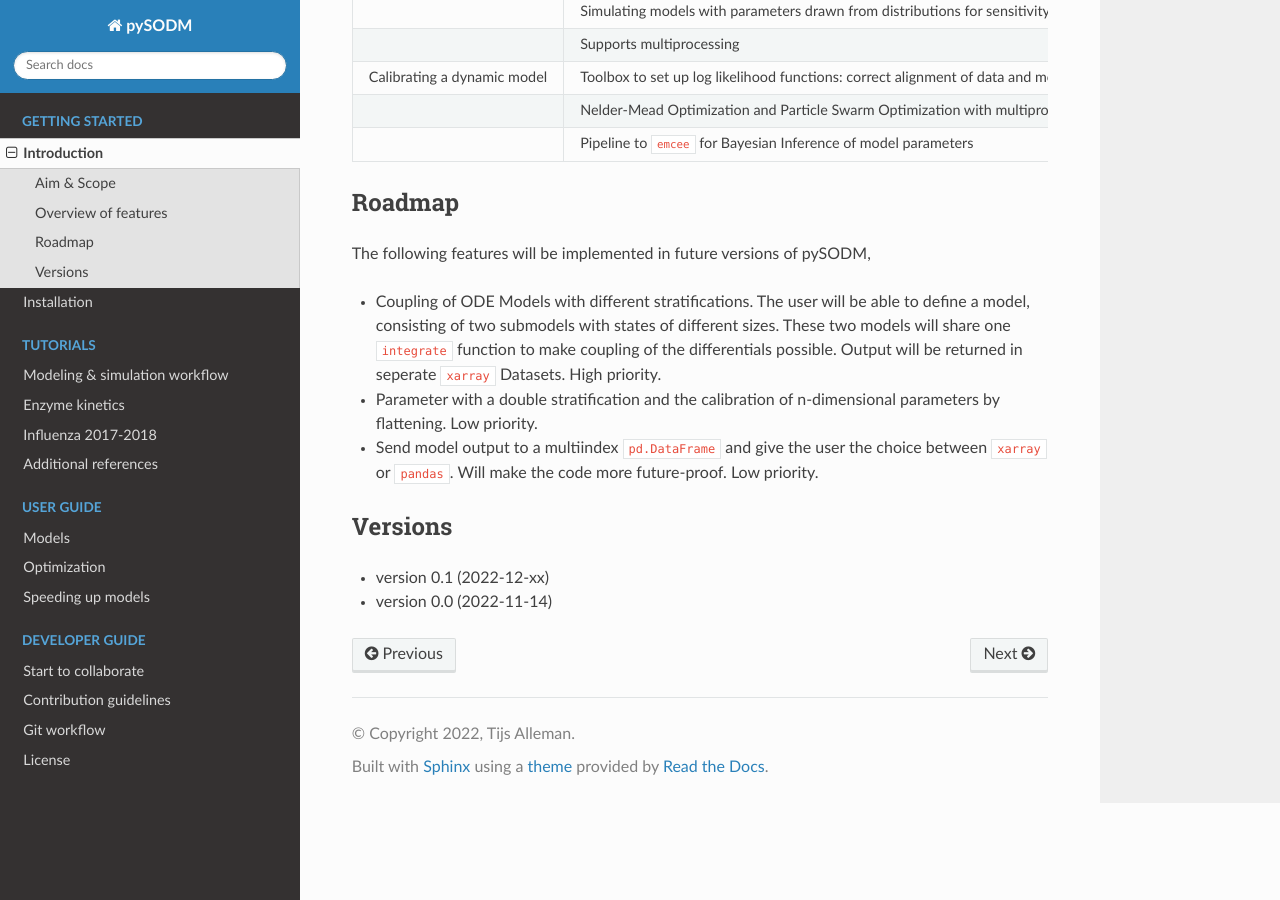
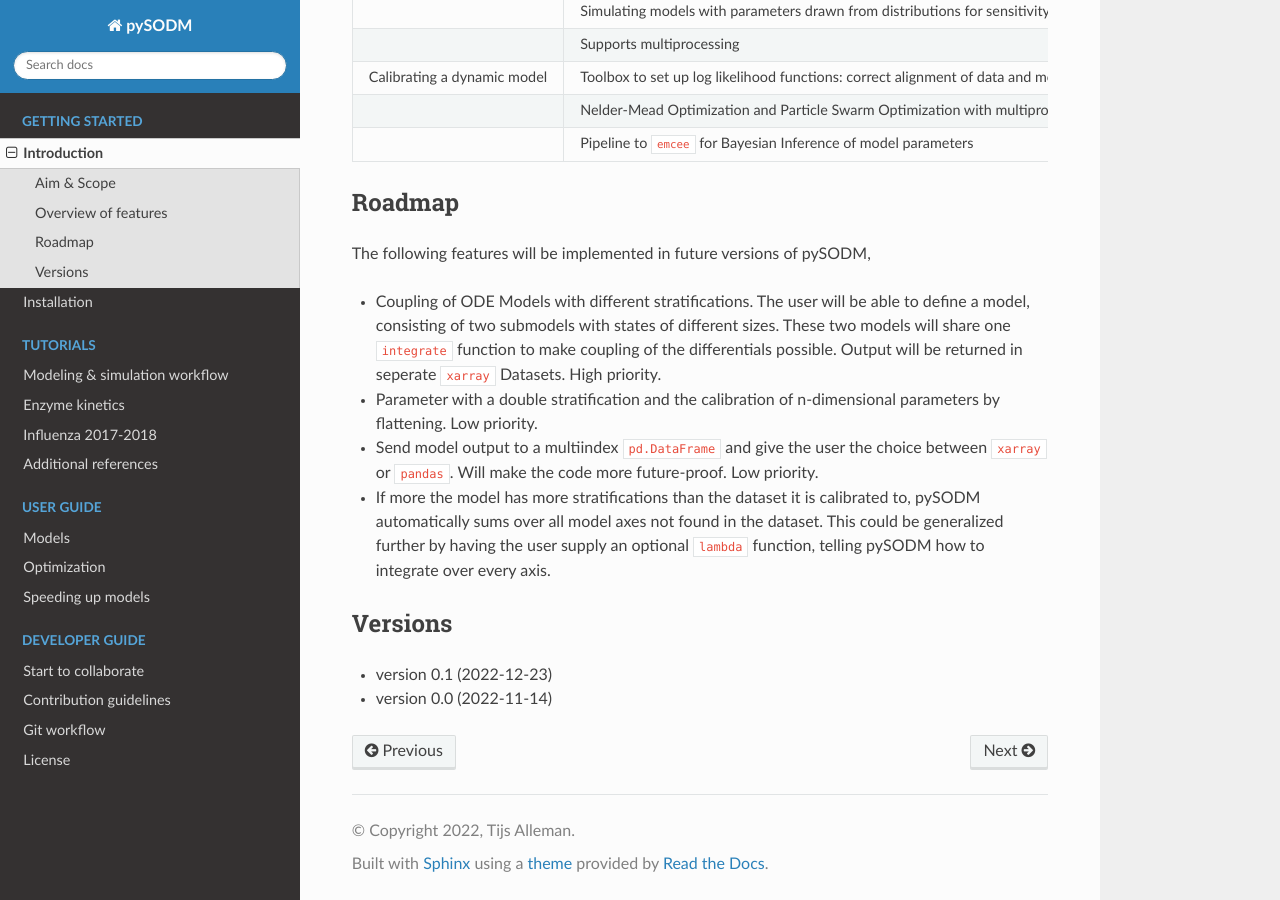
Before and after one commit to twallema/pySODM, a Sphinx documentation site: the page built from docs/introduction.md, in a window 1280 px wide and 900 px high, scrolled down 1581 px. Built offline with Sphinx 7.4.7 and the Read the Docs theme 2.0.0, drawn with Linux system fonts in a browser that asks for light colours.

Commit message:
update introduction

```diff
--- a/docs/introduction.md
+++ b/docs/introduction.md
@@ -47,8 +47,10 @@ The following features will be implemented in future versions of pySODM,
 
 - Send model output to a multiindex `pd.DataFrame` and give the user the choice between `xarray` or `pandas`. Will make the code more future-proof. Low priority.
 
+- If more the model has more stratifications than the dataset it is calibrated to, pySODM automatically sums over all model axes not found in the dataset. This could be generalized further by having the user supply an optional `lambda` function, telling pySODM how to integrate over every axis.
+
 ### Versions
 
-- version 0.1 (2022-12-xx)
+- version 0.1 (2022-12-23)
 
 - version 0.0 (2022-11-14)
```
